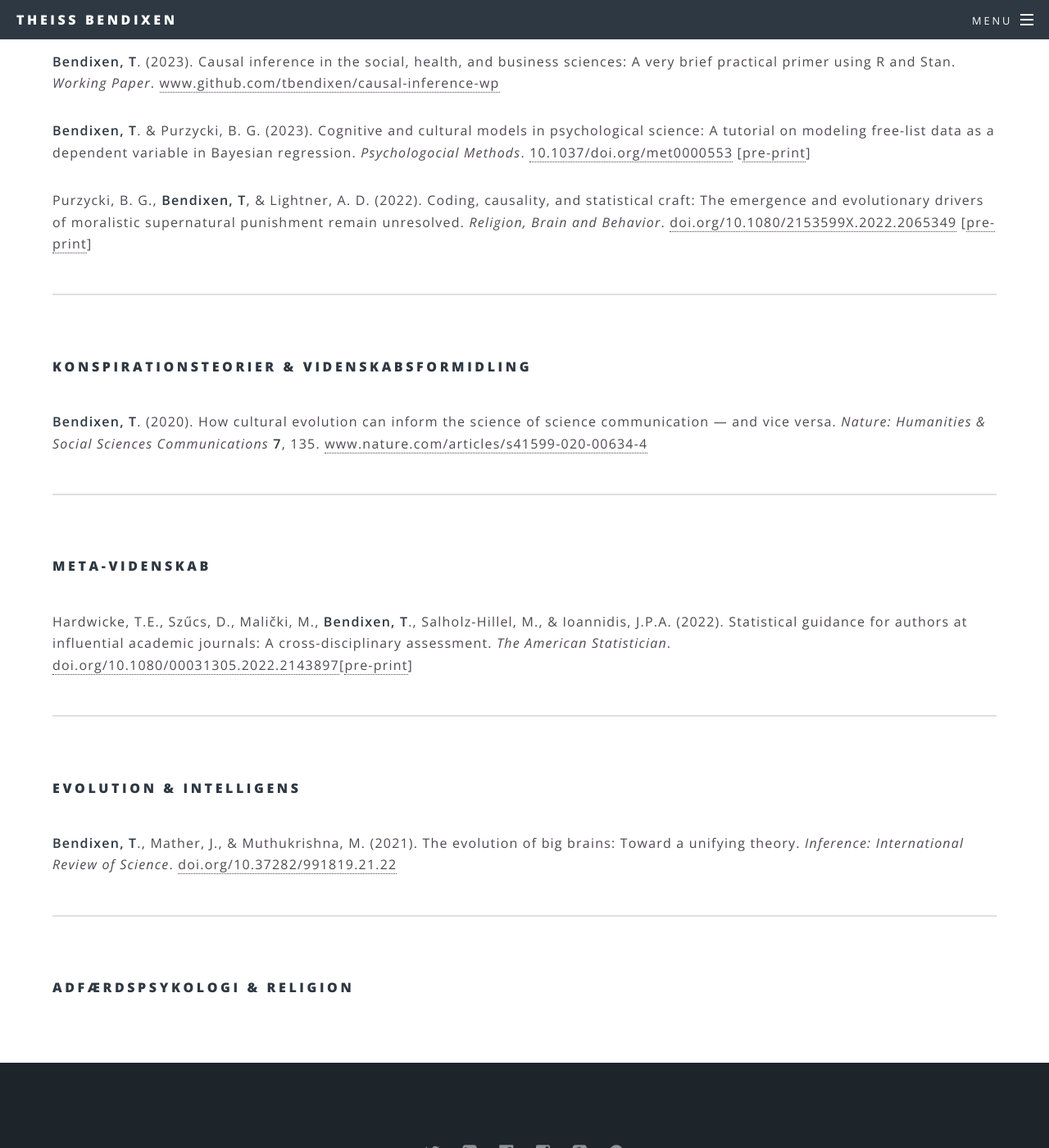
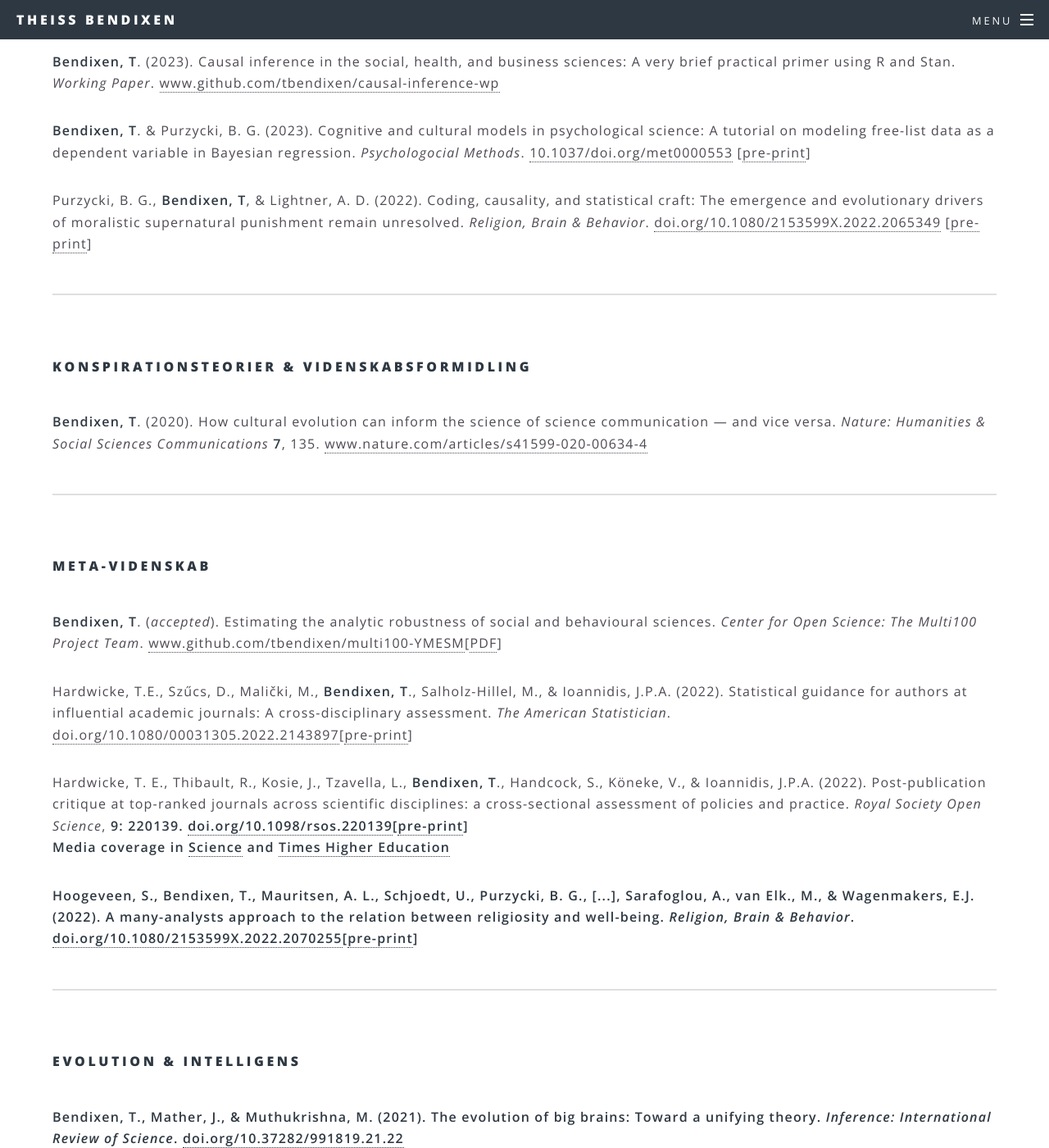
Before and after one commit to tbendixen/tbendixen.github.io, a Jekyll site: the page built from forskning.html, in a window 1280 px wide and 1400 px high, scrolled down 646 px. Shown: the whole window at 82% size. Built offline with Jekyll 4.4.1, drawn with Linux system fonts in a browser that asks for light colours.

Commit message:
Update forskning.html

```diff
--- a/forskning.html
+++ b/forskning.html
@@ -27,9 +27,23 @@ title: Forskning
 				<br />
 				<h4>Meta-videnskab</h4>
 				<br />
+				<p><b>Bendixen, T</b>. (<i>accepted</i>). Estimating the analytic robustness of social and behavioural sciences. <i>Center for Open Science: The Multi100 Project Team</i>.
+					<a href="https://github.com/tbendixen/multi100-YMESM">www.github.com/tbendixen/multi100-YMESM</a>[<a href="https://github.com/tbendixen/multi100-YMESM/blob/main/multi100.pdf">PDF</a>]</p>
 				<p>Hardwicke, T.E., Szűcs, D., Malički, M., <b>Bendixen, T</b>., Salholz-Hillel, M., & Ioannidis, J.P.A. (2022).
 					Statistical guidance for authors at influential academic journals: A cross-disciplinary assessment. <i>The American Statistician</i>.
 					<a href="https://doi.org/10.1080/00031305.2022.2143897">doi.org/10.1080/00031305.2022.2143897</a>[<a href="https://osf.io/preprints/metaarxiv/q6ajt">pre-print</a>]</p>
+				<p>Hardwicke, T. E., Thibault, R., Kosie, J., Tzavella, L., <b>Bendixen, T</b>., Handcock, S., Köneke, V., & Ioannidis, J.P.A. (2022).
+					Post-publication critique at top-ranked journals across scientific disciplines: a cross-sectional assessment of policies and practice.
+					<i>Royal Society Open Science</i>, <b>9<b/>: 220139.
+					<a href="https://royalsocietypublishing.org/doi/10.1098/rsos.220139">doi.org/10.1098/rsos.220139</a>[<a href="https://osf.io/preprints/metaarxiv/4w3kb/">pre-print</a>]
+					<br />
+					Media coverage in <a href="https://www.science.org/content/article/you-ve-spotted-flaw-top-journal-s-paper-good-luck-getting-your-critique-published">Science</a> and
+					<a href="https://www.timeshighereducation.com/news/worlds-top-journals-limiting-critiques">Times Higher Education</a></p>
+				<p>Hoogeveen, S., <b>Bendixen, T</b>., Mauritsen, A. L., Schjoedt, U., Purzycki, B. G., [...], Sarafoglou, A., van Elk., M., & Wagenmakers, E.J. (2022).
+					A many-analysts approach to the relation between religiosity and well-being.
+					<i>Religion, Brain & Behavior</i>.
+					<a href="https://https://www.tandfonline.com/doi/full/10.1080/2153599X.2022.2070255">doi.org/10.1080/2153599X.2022.2070255</a>[<a href="https://osf.io/preprints/metaarxiv/4w3kb/">pre-print</a>]</p>
+
 				<hr />
 				<br />
 				<h4>Evolution & Intelligens</h4>
```
Also changed, not shown: other parts of forskning.html (+1 -1 lines).
